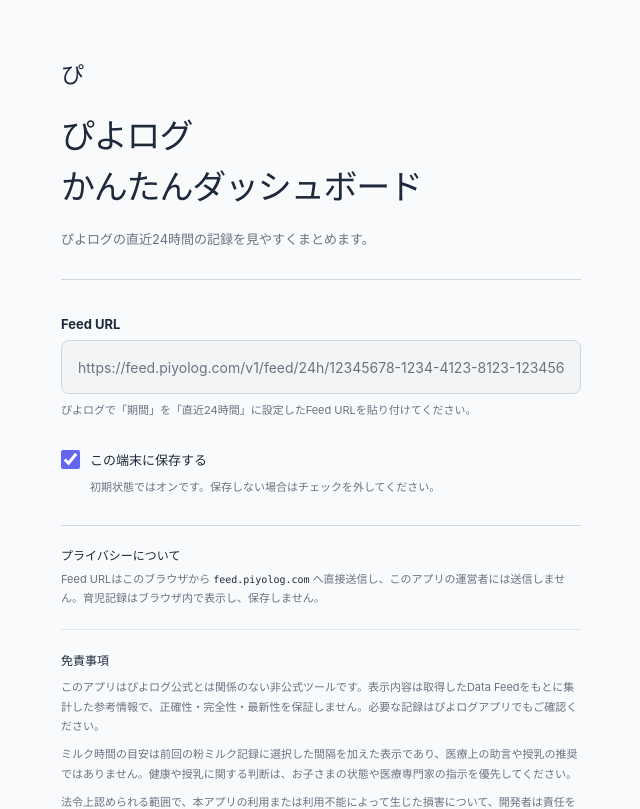
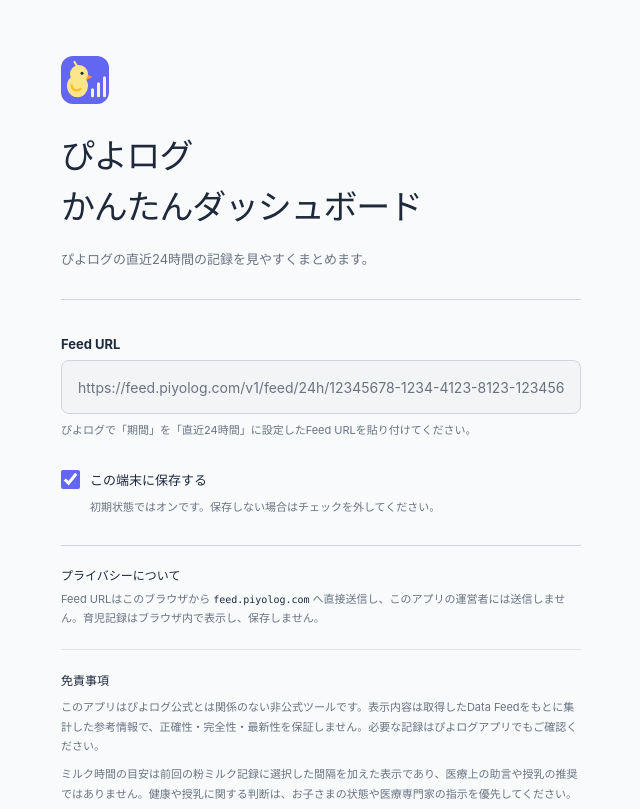
Before and after one commit to x0x0b/piyolog-dashboard, a React (Vite) app: page / in a window 1280 px wide. Shown: the top 809 px of the page, without its empty margins (319-959 px from the left). Built offline with nearby package versions, Linux system fonts and the light colour scheme; a web font is replaced by a local one.

Commit message:
feat: replace brand marks with SVG images for improved visual quality and consistency

```diff
--- a/index.html
+++ b/index.html
@@ -4,6 +4,7 @@
     <meta charset="UTF-8" />
     <meta name="viewport" content="width=device-width, initial-scale=1.0" />
     <meta name="theme-color" content="#f8fafc" />
+    <link rel="icon" type="image/svg+xml" href="%BASE_URL%dashboard-icon.svg" />
     <meta
       http-equiv="Content-Security-Policy"
       content="default-src 'self'; script-src 'self'; style-src 'self' 'unsafe-inline' https://fonts.googleapis.com; connect-src 'self' https://feed.piyolog.com ws://localhost:*; img-src 'self' data:; font-src 'self' https://fonts.gstatic.com; object-src 'none'; base-uri 'self'; form-action 'self'"
--- a/src/components/Dashboard.tsx
+++ b/src/components/Dashboard.tsx
@@ -528,9 +528,13 @@
     <main className="dashboard-page">
       <header className="app-header">
         <a className="wordmark" href="./" aria-label="ぴよログ かんたんダッシュボード ホーム">
-          <span className="wordmark-icon" aria-hidden="true">
-            ぴ
-          </span>
+          <img
+            className="wordmark-icon"
+            src={import.meta.env.BASE_URL + 'dashboard-icon.svg'}
+            alt=""
+            width="32"
+            height="32"
+          />
           <span>
             <strong>ぴよログ かんたんダッシュボード</strong>
             {isMock && <span className="sample-badge">サンプルデータ</span>}
--- a/src/components/FeedSetup.tsx
+++ b/src/components/FeedSetup.tsx
@@ -47,9 +47,13 @@
   return (
     <main className="setup-page">
       <div className="setup-card">
-        <div className="brand-mark" aria-hidden="true">
-          <span>ぴ</span>
-        </div>
+        <img
+          className="brand-mark"
+          src={import.meta.env.BASE_URL + 'dashboard-icon.svg'}
+          alt=""
+          width="48"
+          height="48"
+        />
         <h1>
           ぴよログ<span>かんたんダッシュボード</span>
         </h1>
--- a/src/styles.css
+++ b/src/styles.css
@@ -66,13 +66,13 @@
 
 .brand-mark,
 .wordmark-icon {
-  width: 28px;
-  height: 28px;
+  display: block;
   flex: 0 0 auto;
-  font-size: 23px;
 }
 
 .brand-mark {
+  width: 48px;
+  height: 48px;
   margin-bottom: 26px;
 }
 
@@ -340,11 +340,8 @@
 }
 
 .wordmark-icon {
-  width: 28px;
-  height: 28px;
-  flex: 0 0 auto;
-  border-radius: var(--radius-md);
-  font-size: 15px;
+  width: 32px;
+  height: 32px;
 }
 
 .wordmark strong,
```
Also changed, not shown: public/dashboard-icon.svg (added).
